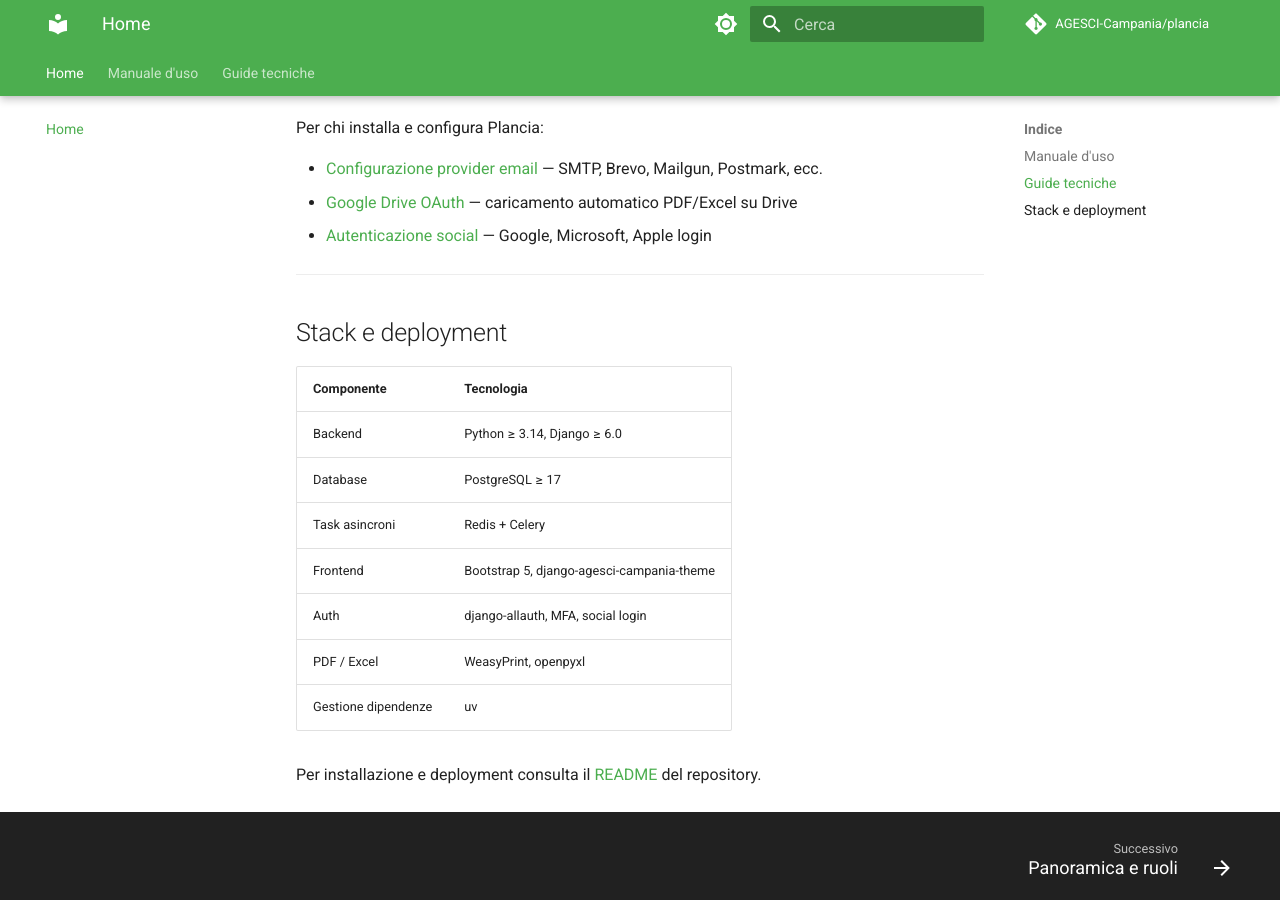
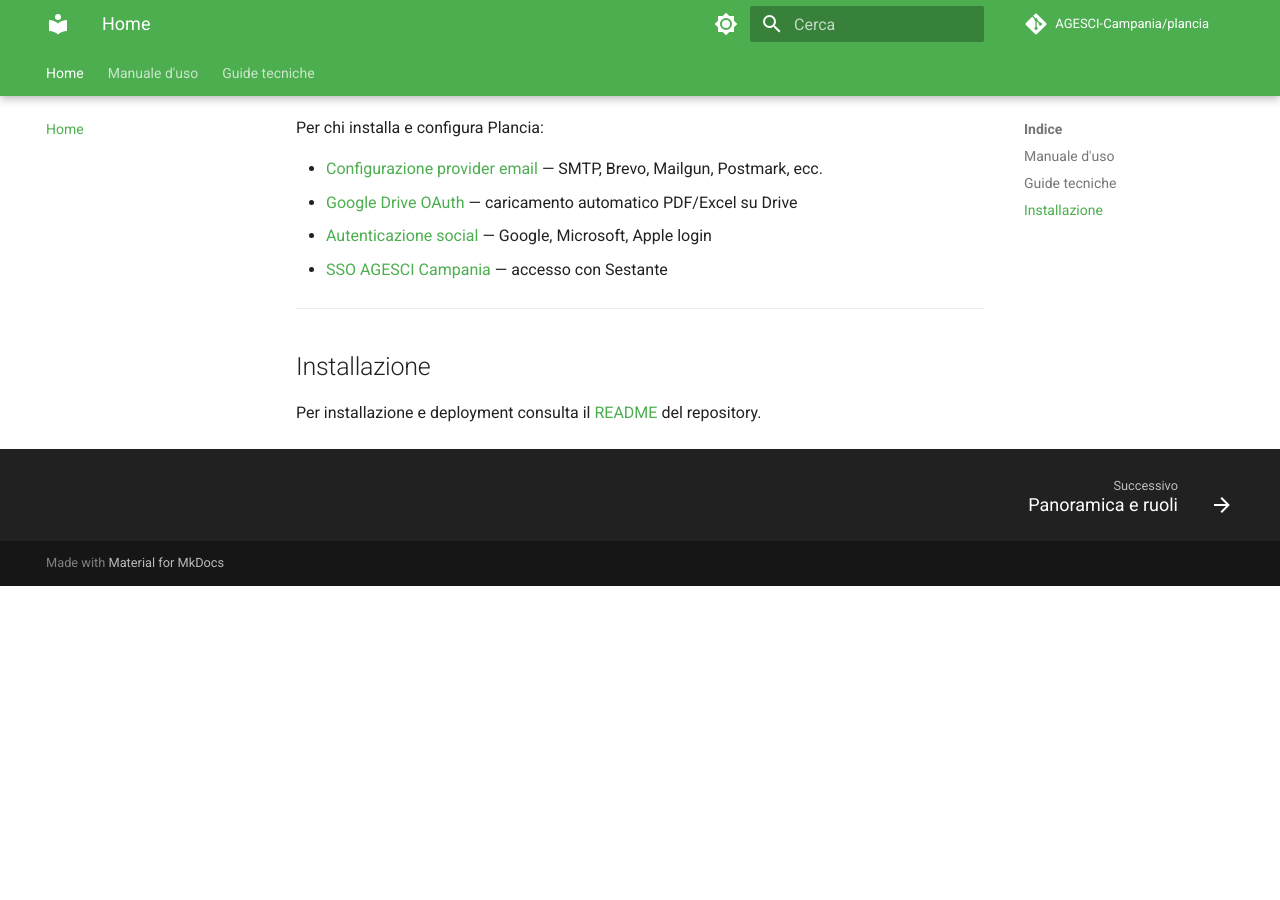
Before and after one commit to AGESCI-Campania/plancia, an MkDocs documentation site: the page built from docs/index.md, in a window 1280 px wide and 900 px high, scrolled down 909 px. Built offline with MkDocs 1.6.1 and Material for MkDocs 9.7.7, drawn with Linux system fonts in a browser that asks for light colours; comment, search, counter and statistics services are not loaded; after the commit the page ends 1495 px from its top, so only the background shows below that.

Commit message:
docs: home senza tabella dello stack, guida SSO nell'elenco
Co-Authored-By: Claude Opus 5.5 <noreply@anthropic.com>

```diff
--- a/docs/index.md
+++ b/docs/index.md
@@ -33,20 +33,11 @@ Per chi installa e configura Plancia:
 - [Configurazione provider email](guide/email_provider.md) — SMTP, Brevo, Mailgun, Postmark, ecc.
 - [Google Drive OAuth](guide/google_drive_oauth.md) — caricamento automatico PDF/Excel su Drive
 - [Autenticazione social](guide/social_auth.md) — Google, Microsoft, Apple login
+- [SSO AGESCI Campania](guide/sso_sestante.md) — accesso con Sestante
 
 ---
 
-## Stack e deployment
-
-| Componente | Tecnologia |
-|---|---|
-| Backend | Python ≥ 3.14, Django ≥ 6.0 |
-| Database | PostgreSQL ≥ 17 |
-| Task asincroni | Redis + Celery |
-| Frontend | Bootstrap 5, django-agesci-campania-theme |
-| Auth | django-allauth, MFA, social login |
-| PDF / Excel | WeasyPrint, openpyxl |
-| Gestione dipendenze | uv |
+## Installazione
 
 Per installazione e deployment consulta il [README](https://github.com/AGESCI-Campania/plancia#readme)
 del repository.
```
